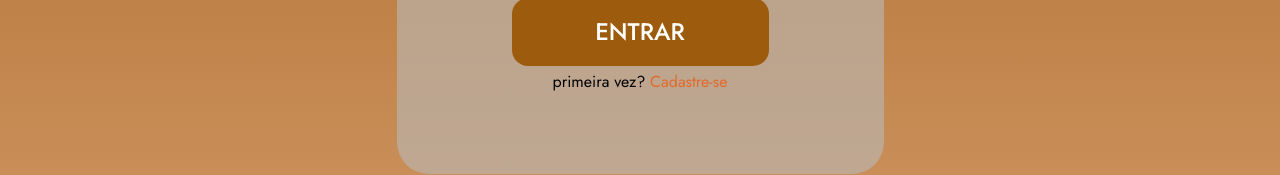
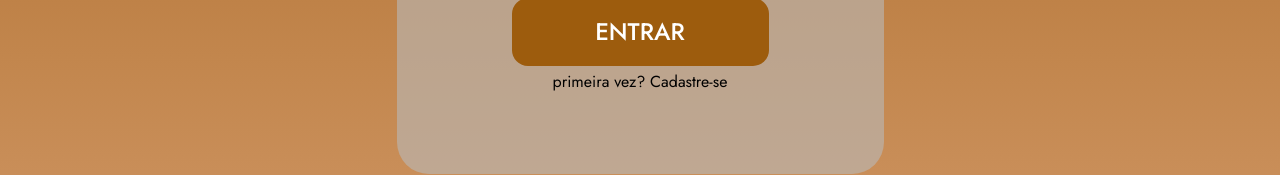
Before and after one commit to gustavocarvalho-ra/AcessoFacil, a React (Vite) app: page /user-home in a window 1280 px wide. Shown: the part 543-718 px from the top of the page. Built offline with nearby package versions, Linux system fonts and the light colour scheme.

Commit message:
link index router dom

```diff
--- a/src/pages/index.tsx
+++ b/src/pages/index.tsx
@@ -2,12 +2,12 @@
 /* eslint-disable no-unused-expressions */
 /* eslint-disable consistent-return */
 import {
-  Flex, Link, Stack, Text, useToast,
+  Flex, Stack, Text, useToast,
 } from '@chakra-ui/react';
 import { useForm, SubmitHandler } from 'react-hook-form';
 import { yupResolver } from '@hookform/resolvers/yup';
 import { useContext, useEffect } from 'react';
-import { useNavigate } from 'react-router-dom';
+import { Link, useNavigate } from 'react-router-dom';
 import { ButtonForm } from '../components/Form/button';
 import { Input } from '../components/Form/input';
 import { signInSchema } from '../validation/schema';
@@ -106,7 +106,7 @@ export function Login() {
 
         <ButtonForm text="ENTRAR" />
 
-        <Text mt={1} fontSize={16}>primeira vez? <Link href="/registration" color="orange.800">Cadastre-se</Link>
+        <Text mt={1} fontSize={16}>primeira vez? <Link to="/registration" color="orange.800">Cadastre-se</Link>
         </Text>
       </Flex>
     </Flex>
```
